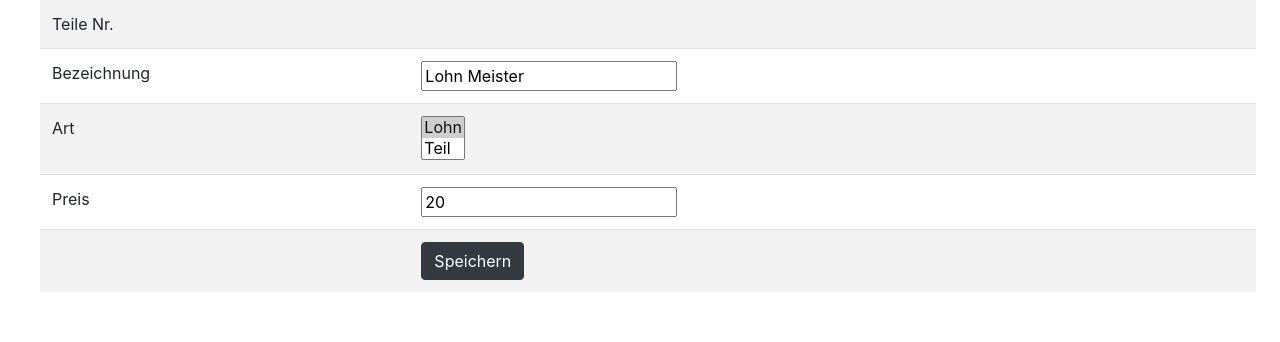
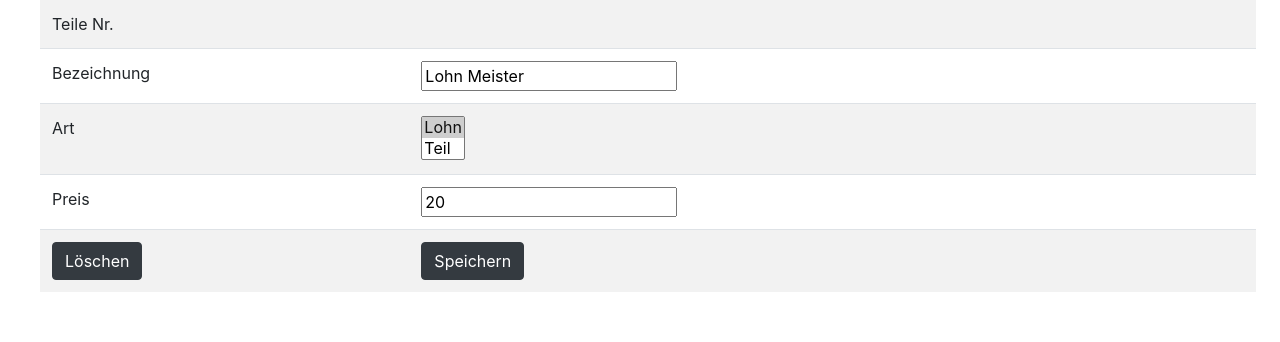
Before and after one commit to GianlucaHeilinger/KFZAnanasBude, a PHP site: page /edit_part.php?teileid=28 in a window 1280 px wide. Shown: the part 105-447 px from the top of the page. Run offline with PHP 8.4, Linux system fonts and the light colour scheme; data comes from the database, SQL or seed files in the repository.

Commit message:
teile edit: löschen hinzugefügt

```diff
--- a/edit_part.php
+++ b/edit_part.php
@@ -35,7 +35,7 @@ foreach ($pdo->query($sql) as $row) {
     break;
 }
 
-echo "<tr><td><label for='submit'></label></td><td><input type='submit' name='Speichern' value='Speichern' class='btn btn-dark'></td></tr>";
+echo "<tr><td><input type='submit' name='Löschen' value='Löschen' class='btn btn-dark'></td><td><input type='submit' name='Speichern' value='Speichern' class='btn btn-dark'></td></tr>";
 
 echo "</table>";
 echo "</form>";
@@ -53,6 +53,13 @@ if(isset($_POST['Speichern']))
     $stmt->execute([$Bezeichnung, $Art, $Preis,$id]);
 
     header("Refresh: 0; url=part_list.php");
+}else if(isset($_POST['Löschen']))
+{
+    $sql = "DELETE FROM teile WHERE teileid=?";
+    $stmt= $pdo->prepare($sql);
+    $stmt->execute([$id]);
+
+    header("Refresh: 0; url=part_list.php");
 }
 ?>
 
```
